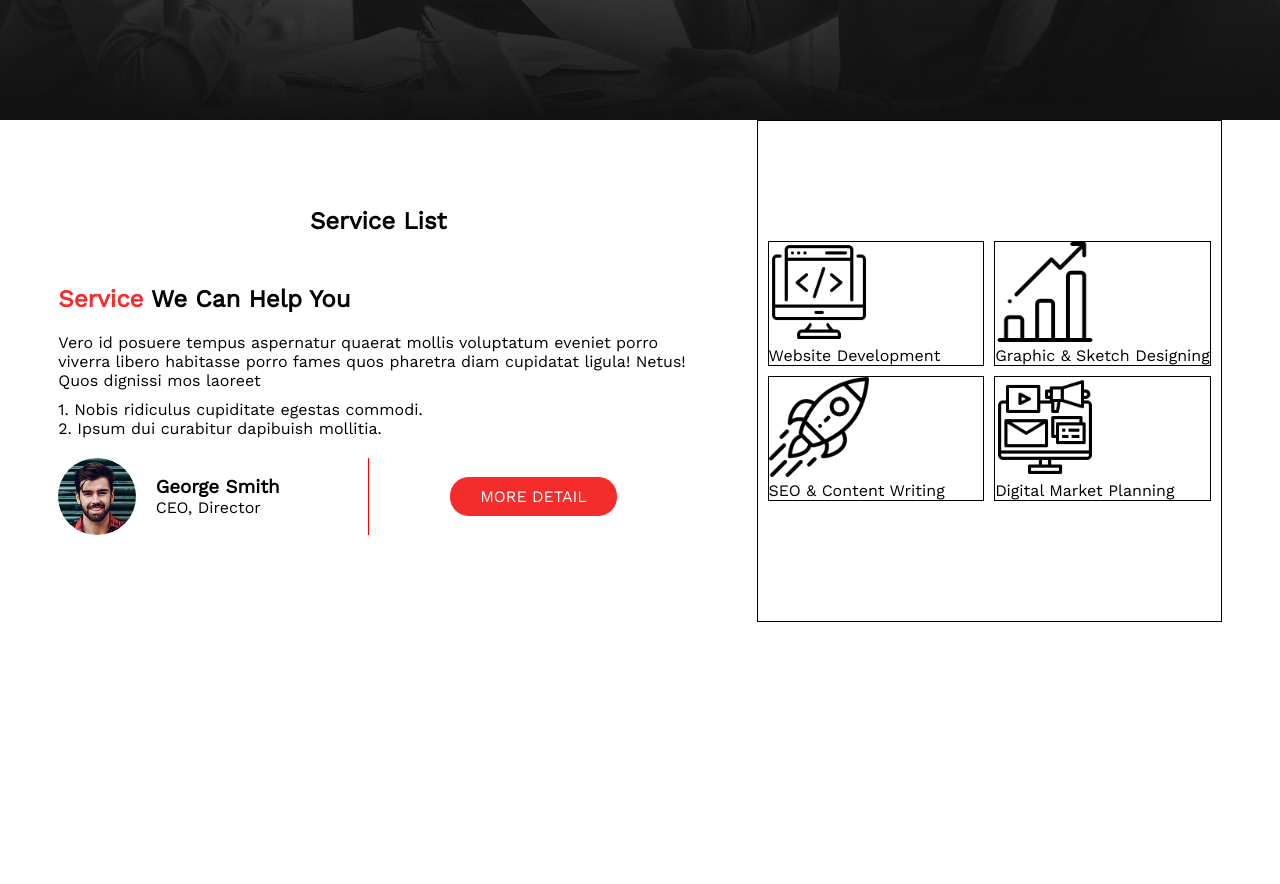
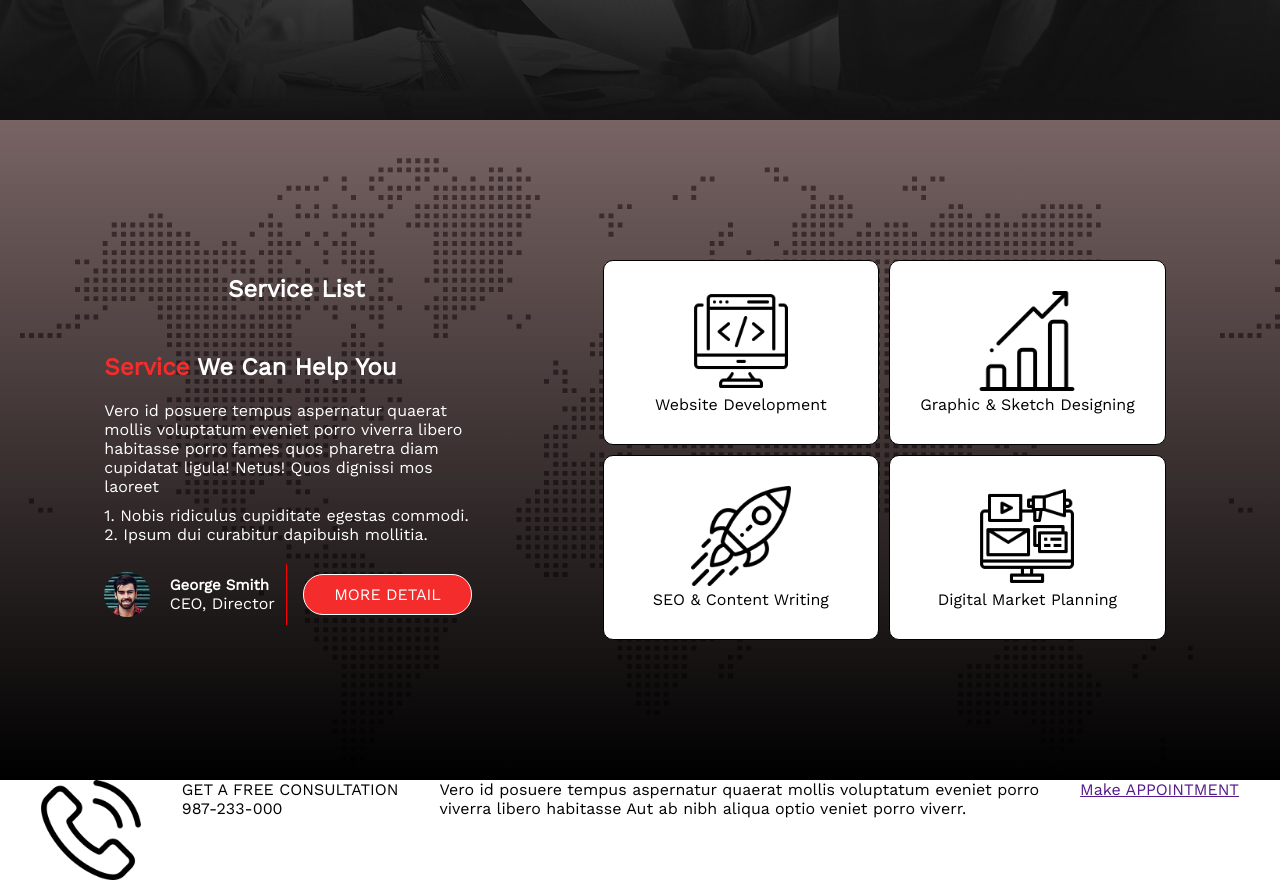
Before and after one commit to Shuvo-2525/digital-agency-conceptual-session, a plain HTML site: page index.html in a window 1280 px wide. Shown: the part 595-1479 px from the top of the page. Before the commit the page ends 1217 px from the top, so only its background shows below. Drawn offline with nearby package versions, Linux system fonts and the light colour scheme.

Commit message:
section 2 done

```diff
--- a/index.html
+++ b/index.html
@@ -92,6 +92,25 @@
                 </div>
             </div>
         </section>
+
+        <!-- section 2  -->
+        <section class="section2">
+            <div>
+                <img src="asset/icons/phone-call.png" alt="" srcset="" class="sec2-icon">
+            </div>
+            <div class="sec2-small-des">
+                <p class="sec2-small-des-info"> GET A FREE CONSULTATION
+                    <br>
+                    <span class="sec2-call-number">987-233-000</span>
+                </p>
+            </div>
+            <p class="sec2-para">Vero id posuere tempus aspernatur quaerat mollis voluptatum eveniet porro
+                <br>
+                viverra libero habitasse Aut ab nibh aliqua optio veniet porro viverr.
+            </p>
+            <a href="" class="sec2-btn">Make APPOINTMENT</a>
+
+        </section>
     </main>
     <footer>
 
--- a/styles/style.css
+++ b/styles/style.css
@@ -111,15 +111,16 @@
 /* section 1 */
 
 .section1 {
-    /* height: 100vh; */
+    background-image: url(../asset/image/footer-bg.png),linear-gradient(rgb(50 19 19 / 66%), black);
+    background-blend-mode: overlay;
     display: flex;
     align-items: center;
     justify-content: space-evenly;
 }
 
 .sec1-info {
-    width: 50%;
-
+    width: 30%;
+    color: white;
 }
 .sec1-info-title {
     text-align: center;
@@ -130,13 +131,15 @@
 }
 
 .sec1-img-and-name{
-
     display: flex;
     gap: 20px;
     width: 50%;
     align-items: center;
 }
 
+.sec1-name {
+    font-size: 15px;
+}
 .sec1-img-and-name img{
     width: 25%;
     border-radius: 50%;
@@ -178,21 +181,37 @@
     padding: 10px 30px;
 }
 
-
-
 .sec1-grid {
-    height: 60vh;
+    height: 80vh;
     display: grid;
     grid-template-columns: 1fr 1fr;
     gap: 10px;
     padding: 10px;
-    border: 1px solid black;
     align-content: center;
 }
 .grid-items {
+    background-color: white;
     border: 1px solid black;
+    text-align: center;
+    padding: 30px;
+    transition: background-color .3s;
+    border-radius: 10px;
+}
 
+.grid-items:hover {
+    background-color: red;
+    transition: background-color .5s;
 }
 .grid-img {
     width: 100px;
 }
+
+/* section 2 */
+
+.section2 {
+    display: flex;
+    justify-content: space-evenly
+}
+.sec2-icon {
+    width: 100px;
+}
```
